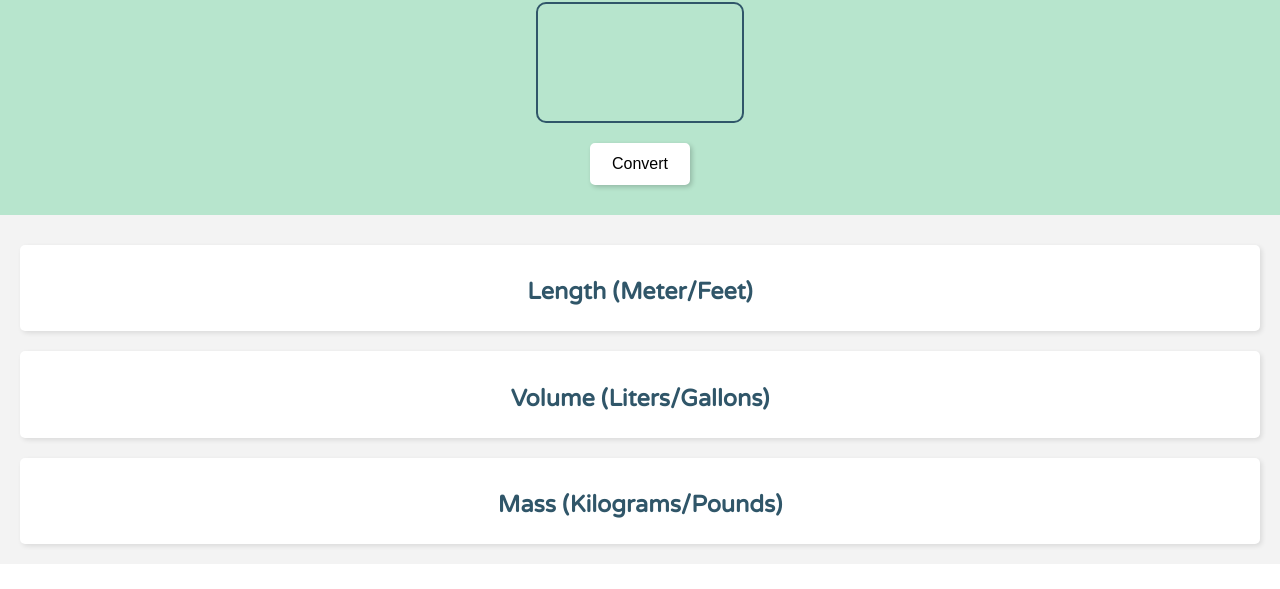
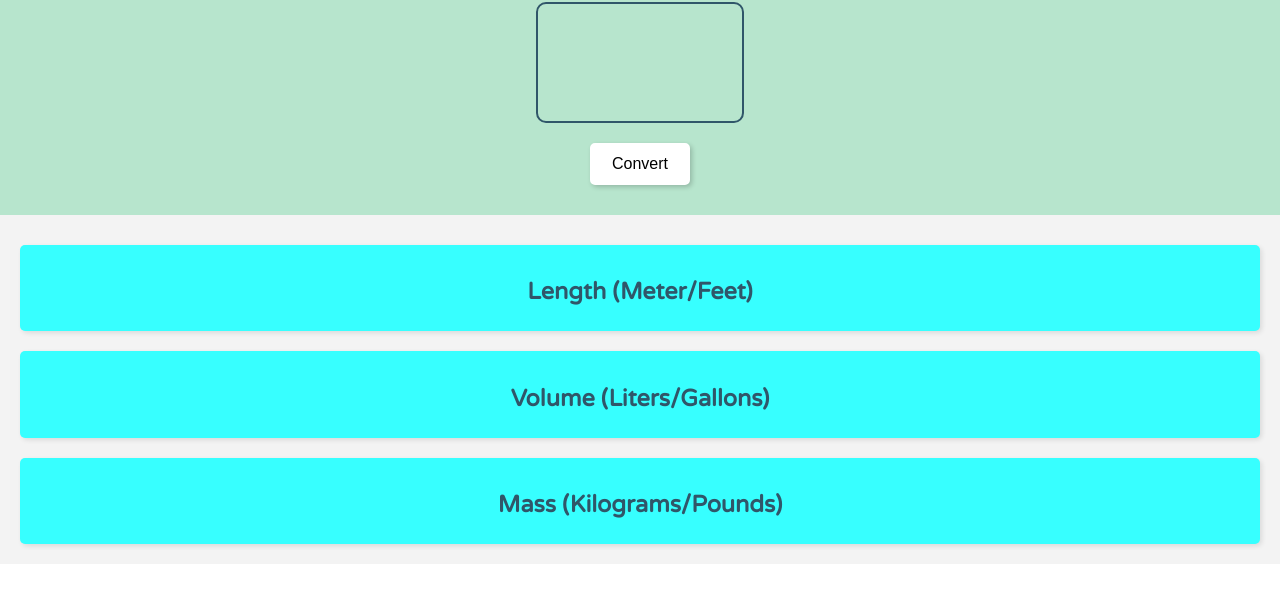
Before and after one commit to jaybhinsara/Unit-converter, a plain HTML site: page index.html in a window 1280 px wide. Shown: the part 79-668 px from the top of the page. Drawn offline with Linux system fonts and the light colour scheme.

Commit message:
Change background color in result div

```diff
--- a/style.css
+++ b/style.css
@@ -56,7 +56,7 @@ body{
     margin: 10px 0;
     padding: 10px;
     border-radius: 5px;
-    background-color: rgb(255, 255, 255);
+    background-color: rgb(55, 255, 255);
     box-shadow: 2px 2px 5px rgba(0, 0, 0, 0.1);
 }
 .main #result h3 {
```
